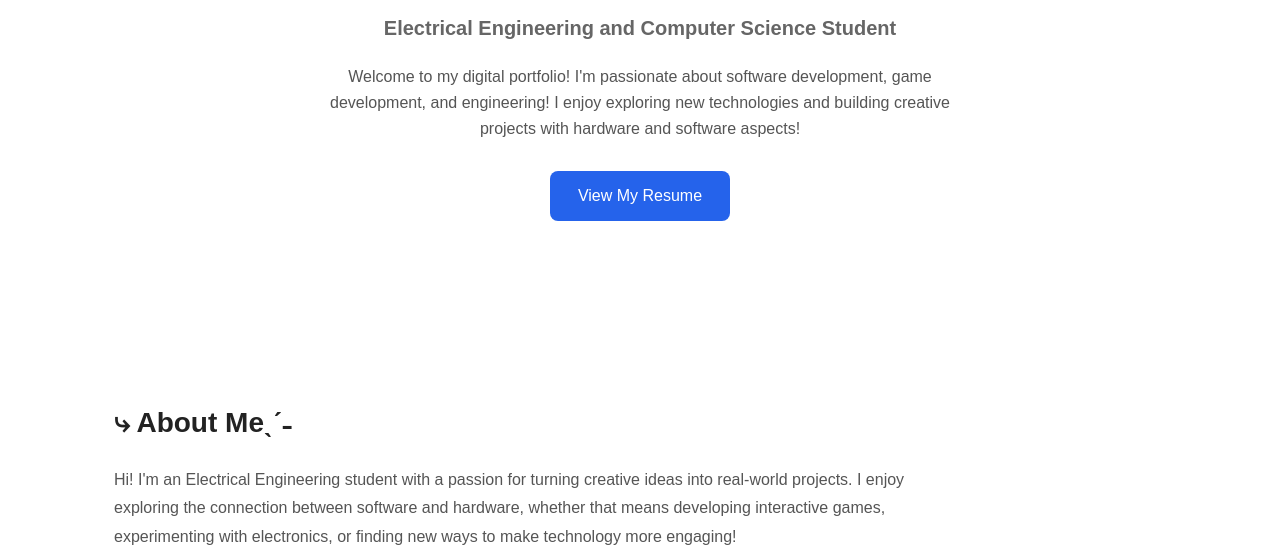
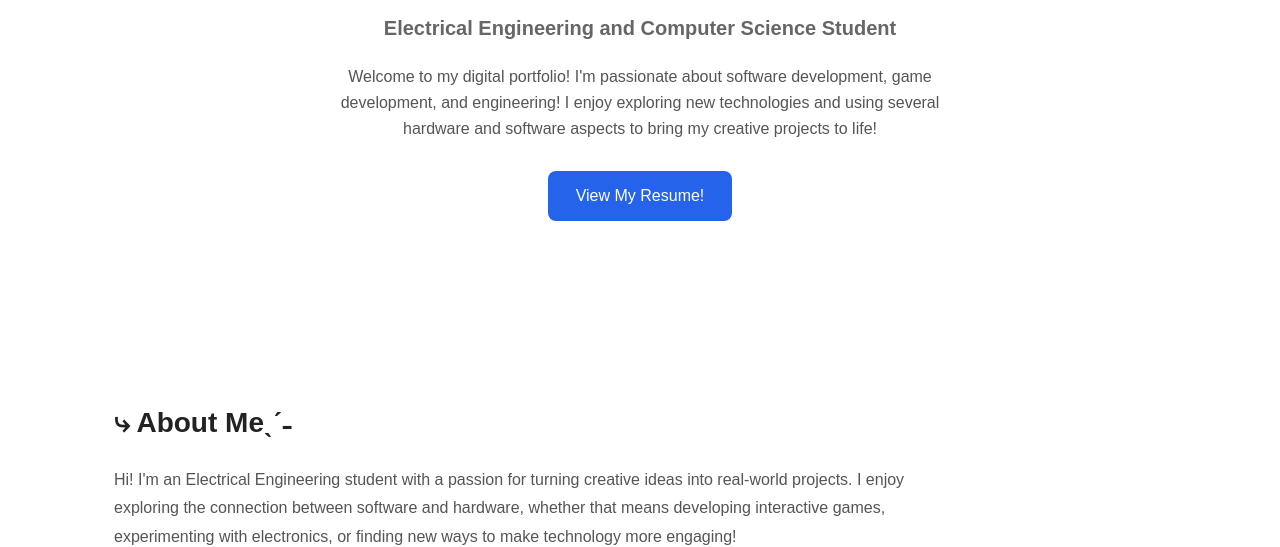
Before and after one commit to 19khuynh/NFC-Portfolio, a plain HTML site: page index.html in a window 1280 px wide. Shown: the part 256-803 px from the top of the page. Drawn offline with Linux system fonts and the light colour scheme.

Commit message:
Updated the intro

```diff
--- a/index.html
+++ b/index.html
@@ -38,15 +38,15 @@
                 Welcome to my digital portfolio!
                 I'm passionate about software development,
                 game development, and engineering! I enjoy
-                exploring new technologies and building
-                creative projects with hardware and
-                software aspects!
+                exploring new technologies and using several
+                hardware and software aspects to bring my
+                creative projects to life!
             </p>
 
             <a href="assets/resume.pdf"
                class="button" target="_blank"
                rel="noopener noreferrer">
-                View My Resume
+                View My Resume!
             </a>
         </section>
 
```
